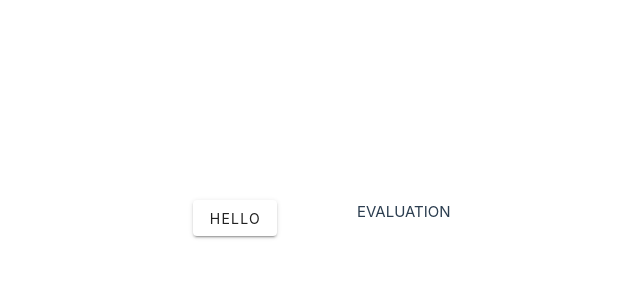
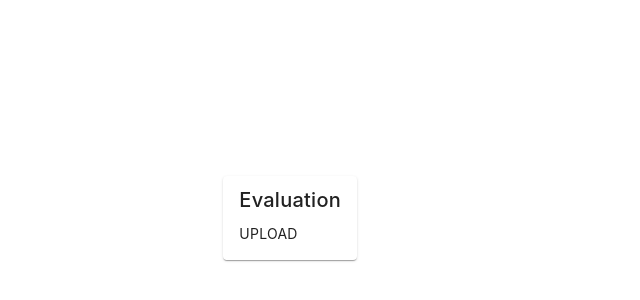
Before and after one commit to alex1431999/QHack-Frontend, a Vue app: page / in a window 1280 px wide. Shown: the part 182-482 px from the top of the page, without its empty margins (283-923 px from the left). Built offline with nearby package versions, Linux system fonts and the light colour scheme; the HTML template or start-up script is replaced by a standard one.

Commit message:
feat: add basic strucutre

```diff
--- a/src/App.vue
+++ b/src/App.vue
@@ -1,14 +1,9 @@
 <script setup lang="ts">
-import { RouterLink, RouterView } from 'vue-router'
-import HelloWorld from './components/HelloWorld.vue'
+import { RouterView } from 'vue-router'
 </script>
 
 <template>
-  <header>
-    <v-btn>Hello</v-btn>
-  </header>
-
-  <RouterView />
+    <RouterView />
 </template>
 
 <style scoped>
--- /dev/null
+++ b/src/components/UploadPitchDeck.vue
@@ -0,0 +1,7 @@
+<script setup lang="ts">
+
+</script>
+
+<template>
+UPLOAD
+</template>
--- a/src/views/Evaluation.vue
+++ b/src/views/Evaluation.vue
@@ -1,7 +1,12 @@
 <script setup lang="ts">
-
+import UploadPitchDeck from '@/components/UploadPitchDeck.vue'
 </script>
 
 <template>
-  EVALUATION
+  <v-card>
+    <v-card-title>Evaluation</v-card-title>
+    <v-card-text>
+      <UploadPitchDeck />
+    </v-card-text>
+  </v-card>
 </template>
```
